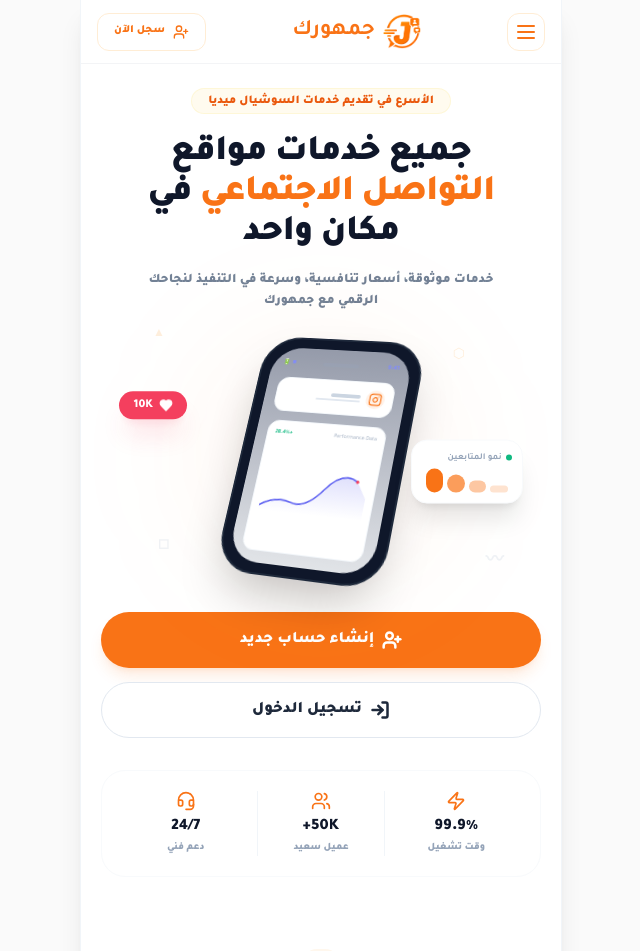
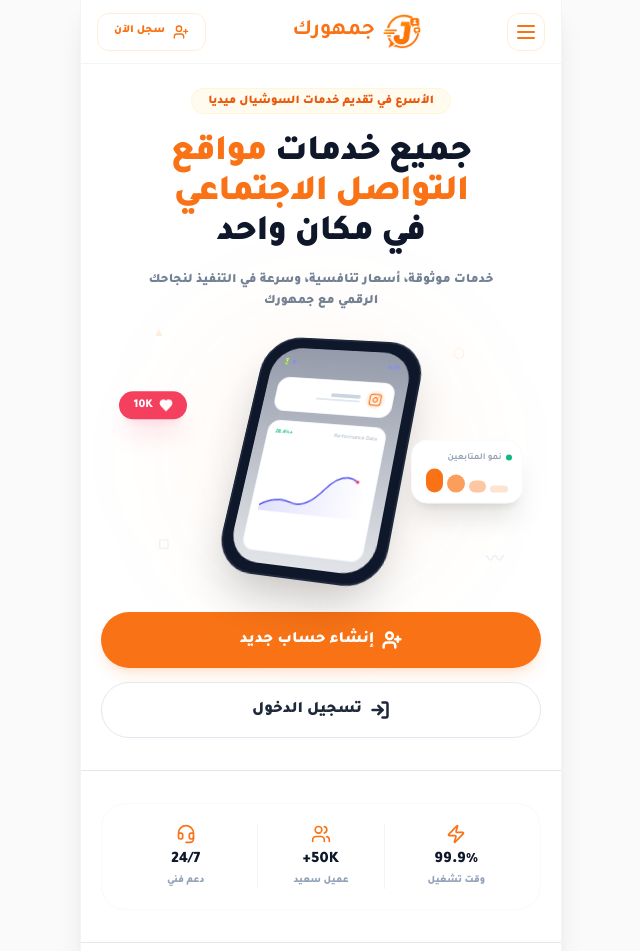
Before and after one commit to younesmrzok/jomhorok, a Next.js app: page / in a window 1280 px wide. Shown: the top 951 px of the page, without its empty margins (319-959 px from the left). Built offline with nearby package versions, Linux system fonts and the light colour scheme.

Commit message:
ضف كدالك في صفحة هبوط خطوط فاصلة بين اقسام متل صفحة رئيسية

```diff
--- a/src/app/page.tsx
+++ b/src/app/page.tsx
@@ -220,11 +220,11 @@ export default function LandingPage() {
 
           <section className="text-center px-6 mt-5 space-y-4">
             <h1 className="text-3xl md:text-4xl font-black text-slate-900 leading-[1.35] tracking-tight">
-              جميع خدمات مواقع
+              جميع خدمات <span className="text-orange-500">مواقع</span>
               <br />
-              <span className="text-orange-500">التواصل الاجتماعي</span> <span className="inline-block">في</span>
+              <span className="text-orange-500">التواصل الاجتماعي</span>
               <br />
-              <span className="inline-block">مكان واحد</span>
+              في مكان واحد
             </h1>
 
             <p className="text-[13px] text-slate-500/90 leading-relaxed font-black px-4 max-w-sm mx-auto">
@@ -273,7 +273,7 @@ export default function LandingPage() {
                     </div>
                     <svg className="flex-1 w-full text-indigo-400" viewBox="0 0 100 40">
                       <defs>
-                        <linearGradient id="chartGradient" x1="0" x1="0" x2="0" y2="1">
+                        <linearGradient id="chartGradient" x1="0" x1="0" x2="0" x2="1">
                           <stop offset="0%" stopColor="rgb(99, 102, 241)" stopOpacity="0.2"/>
                           <stop offset="100%" stopColor="rgb(99, 102, 241)" stopOpacity="0"/>
                         </linearGradient>
@@ -339,7 +339,9 @@ export default function LandingPage() {
             </Link>
           </section>
 
-          <section className="px-5 mt-6 mb-8">
+          <div className="h-px bg-gray-200 w-full mt-6" />
+
+          <section className="px-5 mt-8 mb-8">
             <div className="bg-white border border-slate-50 p-5 rounded-3xl shadow-xs grid grid-cols-3 gap-2">
               <div className="text-center flex flex-col items-center justify-center">
                 <Zap className="w-5 h-5 text-orange-500 mb-1" />
@@ -358,6 +360,8 @@ export default function LandingPage() {
               </div>
             </div>
           </section>
+
+          <div className="h-px bg-gray-200 w-full" />
 
           <section className="px-5 space-y-6 py-10">
             <div className="text-center space-y-1">
@@ -388,6 +392,8 @@ export default function LandingPage() {
             </div>
           </section>
 
+          <div className="h-px bg-gray-200 w-full" />
+
           <section className="px-5 space-y-6 py-10">
             <div className="text-center space-y-1">
               <div className="inline-flex items-center justify-center w-10 h-10 rounded-2xl bg-orange-50 text-orange-500 mb-2">
@@ -413,6 +419,8 @@ export default function LandingPage() {
               })}
             </div>
           </section>
+
+          <div className="h-px bg-gray-200 w-full" />
 
           <section className="px-5 space-y-8 py-12 bg-gray-50/30">
             <div className="text-center space-y-1">
```
